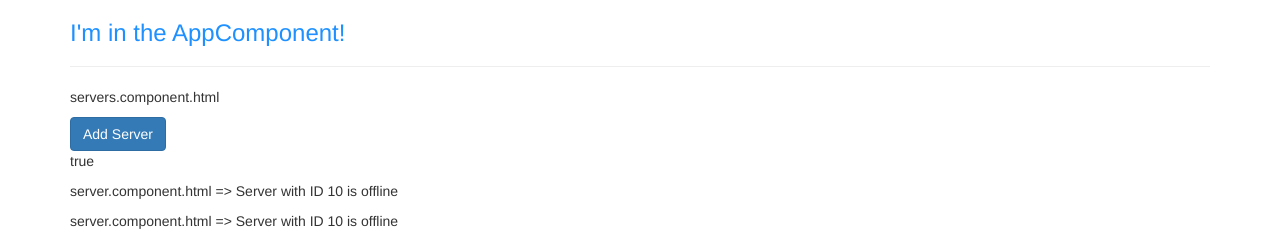
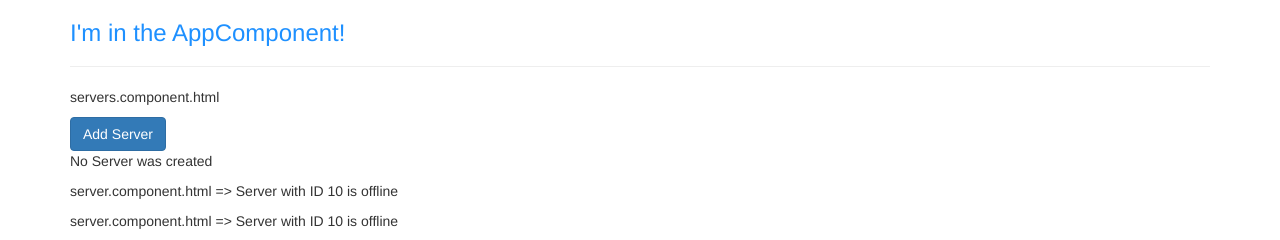
Before and after one commit to once-around/frontend-angular-playground-app, an Angular app: page / in a window 1280 px wide. Shown: the top 240 px of the page. Built offline with nearby package versions, Linux system fonts and the light colour scheme.

Commit message:
Abschnitt 2, Lektion 28  - Bindable Properties and Events

```diff
--- a/src/app/servers/servers.component.html
+++ b/src/app/servers/servers.component.html
@@ -1,7 +1,9 @@
 <p>servers.component.html</p>
 <button
   class="btn btn-primary"
-  [disabled]="!allowNewServer">Add Server</button>
-<p [innerText]="allowNewServer"></p>
+  [disabled]="!allowNewServer"
+  (click)="onCreateServer()">Add Server</button>
+<!-- <p [innerText]="allowNewServer"></p> -->
+<p>{{serverCreatingStatus}}</p>
 <app-server></app-server>
 <app-server></app-server>
--- a/src/app/servers/servers.component.ts
+++ b/src/app/servers/servers.component.ts
@@ -13,6 +13,7 @@
 })
 export class ServersComponent implements OnInit {
   allowNewServer = false;
+  serverCreatingStatus = 'No Server was created';
 
   constructor() {
     setTimeout(() => {
@@ -23,4 +24,7 @@
   ngOnInit() {
   }
 
+  onCreateServer() {
+
+    }
 }
```
